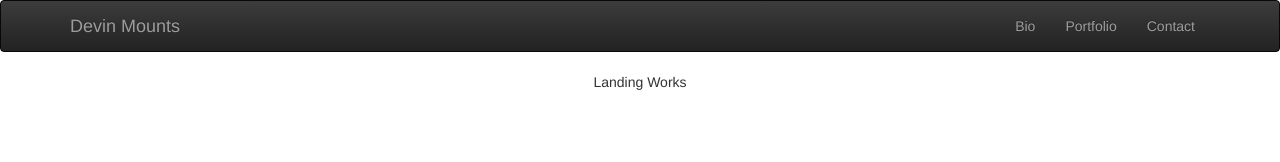
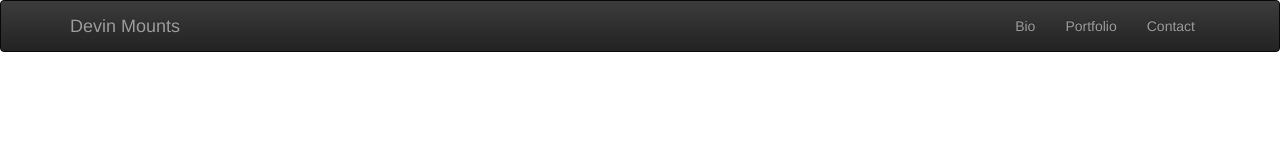
Before and after one commit to devinmounts/react-portfolio, a React (Create React App) app: page / in a window 1280 px wide. Shown: the top 162 px of the page. Built offline with nearby package versions, Linux system fonts and the light colour scheme.

Commit message:
import image.

```diff
--- a/src/App.js
+++ b/src/App.js
@@ -1,5 +1,5 @@
 import React, { Component } from 'react';
-import './App.css';
+import './styles/App.css';
 import Landing from './components/Landing';
 import Navigation from './components/Navigation';
 
--- a/src/components/Landing.jsx
+++ b/src/components/Landing.jsx
@@ -1,10 +1,14 @@
 import React from 'react'
+import './../styles/Landing.css';
 
 const Landing = props => {
   return(
-    <div>
-      Landing Works
+    <div className='landing'>
+      <div className='landing-image'>
+
+      </div>
     </div>
+
   );
 }
 
--- /dev/null
+++ b/src/styles/Landing.css
@@ -0,0 +1,8 @@
+.landing {
+  width: 100%;
+  height: 100vh;
+}
+
+.landing-image {
+  background-image: url('./../assets/images/landing.jpg');
+}
```
Also changed, not shown: src/styles/App.css (renamed from src/App.css), 1 other file (tests, documents, lock files or other folders).
